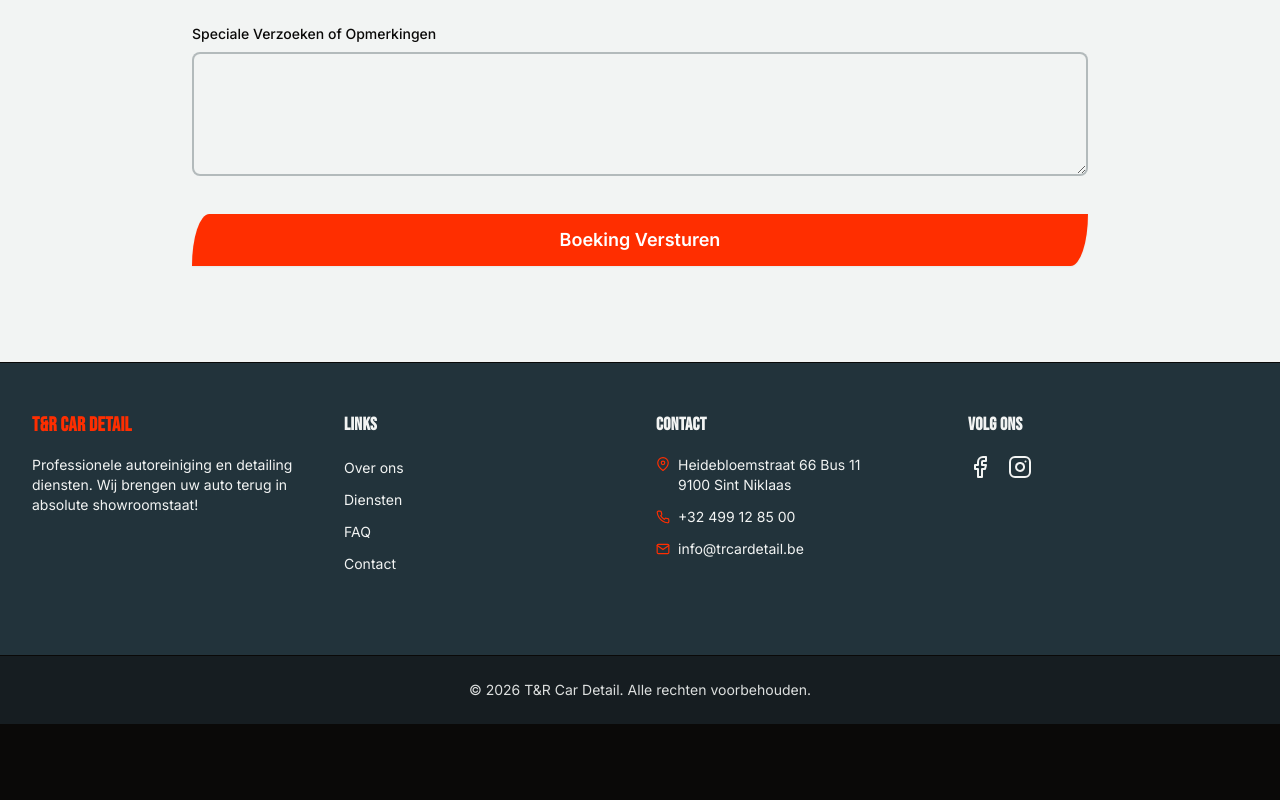
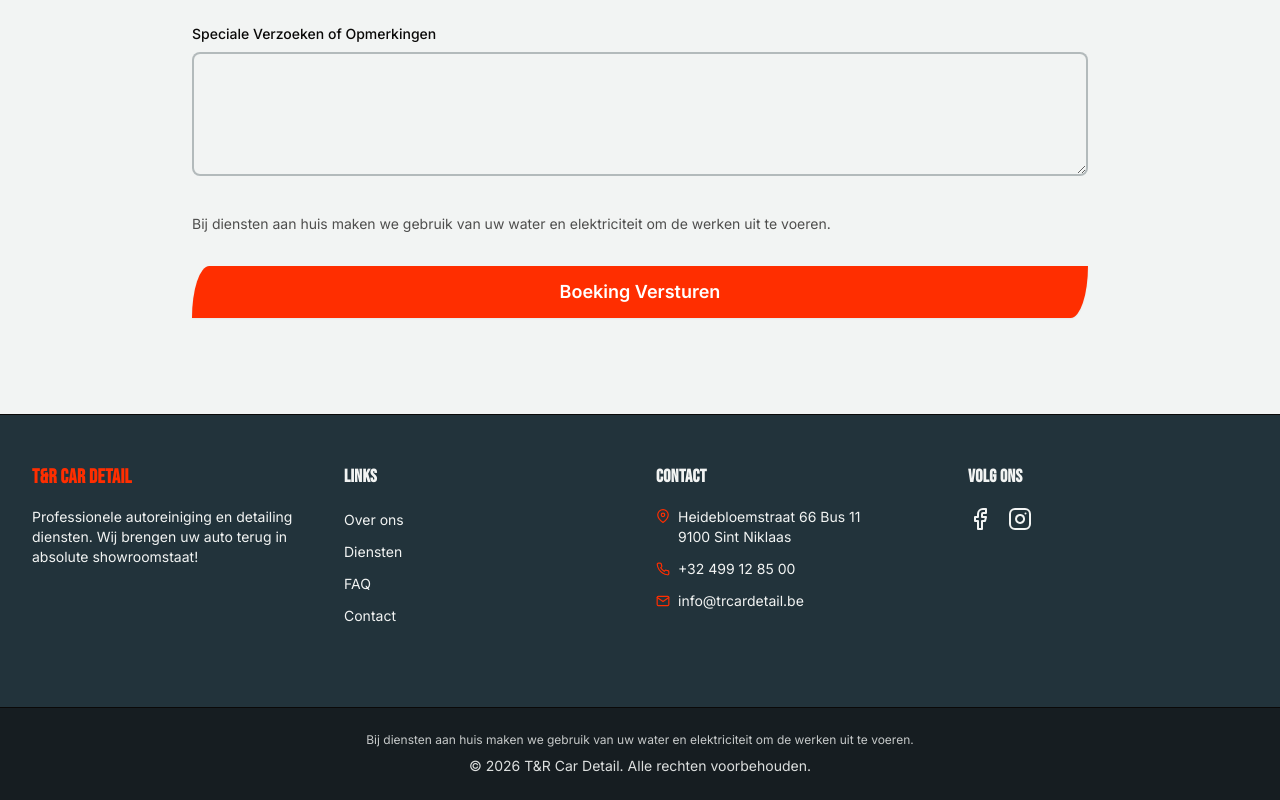
Before and after one commit to BeCreativeRuben/TRCarDetail.be_v2, a Next.js app: page /booking in a window 1280 px wide. Shown: the part 2455-3255 px from the top of the page. Before the commit the page ends 3179 px from the top, so only its background shows below. Built offline with nearby package versions, Linux system fonts and the light colour scheme.

Commit message:
Disclaimers

```diff
--- a/app/services/page.tsx
+++ b/app/services/page.tsx
@@ -85,6 +85,10 @@ function ServicesPageContent() {
             <PricingCard key={service.id} service={service} index={index} />
           ))}
         </div>
+
+        <p className="text-center text-sm text-primary-dark opacity-70 max-w-2xl mx-auto mb-12">
+          Bij diensten aan huis maken we gebruik van uw water en elektriciteit om de werken uit te voeren.
+        </p>
       </div>
 
       <section className="py-20 bg-primary-dark">
--- a/components/booking/BookingForm.tsx
+++ b/components/booking/BookingForm.tsx
@@ -249,7 +249,14 @@ export default function BookingForm() {
         </motion.div>
       )}
 
-      {submitStatus === 'success' && <div className="bg-green-500 bg-opacity-20 border border-green-500 rounded-lg p-4 text-green-400">Bedankt! Uw boeking is verzonden. We nemen zo spoedig mogelijk contact met u op om de afspraak te bevestigen.</div>}
+      <p className="text-sm text-primary-dark opacity-70 mt-2 mb-2">Bij diensten aan huis maken we gebruik van uw water en elektriciteit om de werken uit te voeren.</p>
+
+      {submitStatus === 'success' && (
+        <div className="bg-green-500 bg-opacity-20 border border-green-500 rounded-lg p-4 text-green-400 space-y-2">
+          <p>Bedankt! Uw boeking is verzonden. We nemen zo spoedig mogelijk contact met u op om de afspraak te bevestigen.</p>
+          <p className="text-sm opacity-90">Bij diensten aan huis maken we gebruik van uw water en elektriciteit om de werken uit te voeren.</p>
+        </div>
+      )}
       {submitStatus === 'error' && <div className="bg-accent-red bg-opacity-20 border border-accent-red rounded-lg p-4 text-accent-red">Er is een fout opgetreden. Controleer of alle verplichte velden zijn ingevuld en probeer het opnieuw.</div>}
 
       <Button type="submit" variant="primary" size="lg" disabled={isSubmitting} className="w-full">
--- a/components/layout/Footer.tsx
+++ b/components/layout/Footer.tsx
@@ -56,7 +56,10 @@ export default function Footer() {
       </div>
 
       <div className="w-full mt-8 pt-6 pb-6 border-t border-primary-dark bg-primary-dark bg-opacity-50">
-        <div className="container-custom">
+        <div className="container-custom space-y-2">
+          <p className="text-center text-xs text-light opacity-80 max-w-2xl mx-auto">
+            Bij diensten aan huis maken we gebruik van uw water en elektriciteit om de werken uit te voeren.
+          </p>
           <p className="text-center text-sm text-light opacity-90">
             &copy; {new Date().getFullYear()} T&R Car Detail. Alle rechten voorbehouden.
           </p>
--- a/lib/email.ts
+++ b/lib/email.ts
@@ -102,6 +102,7 @@ function bookingConfirmationHtml(booking: BookingPayload): string {
       </table>
     </div>
     <p style="margin:24px 0 0;">Vragen? Antwoord gewoon op deze mail of bel ons.</p>
+    <p style="margin:16px 0 0; font-size:13px; color:${BRAND.textMuted}; font-style:italic;">Bij diensten aan huis maken we gebruik van uw water en elektriciteit om de werken uit te voeren.</p>
     <p style="margin:20px 0 0;">Met vriendelijke groet,<br><strong>${BRAND.name}</strong></p>
   `
   return emailWrapper(
@@ -124,6 +125,8 @@ function bookingConfirmationText(booking: BookingPayload): string {
     `- Datum: ${booking.preferredDate}`,
     `- Tijd: ${booking.preferredTime}`,
     `- Voertuig: ${booking.vehicleInfo.make} ${booking.vehicleInfo.model} (${booking.vehicleInfo.year})`,
+    '',
+    'Bij diensten aan huis maken we gebruik van uw water en elektriciteit om de werken uit te voeren.',
     '',
     'Met vriendelijke groet,',
     BRAND.name,
--- a/lib/images.ts
+++ b/lib/images.ts
@@ -7,7 +7,7 @@ const unsplash = (id: string, w = 800) =>
 
 export const images = {
   homeAbout: '/images/home-about.webp',
-  aboutStory: 'https://placehold.co/1200x384/1a1a1a/888?text=Car+detailing+workshop',
+  aboutStory: '/images/about-story.jpg',
   serviceInterieur: '/images/service-interieur.webp',
   serviceExterieur: '/images/service-exterieur.webp',
   serviceFull: '/images/service-full.webp',
```
Also changed, not shown: WhatsApp Image 2026-02-01 at 15.33.47.jpeg (added), public/images/about-story.jpg (added).
